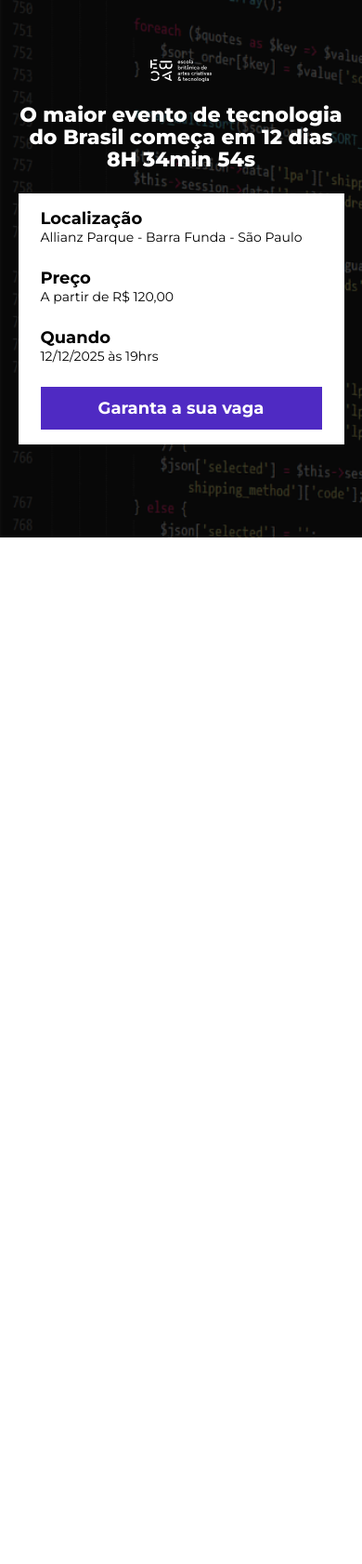
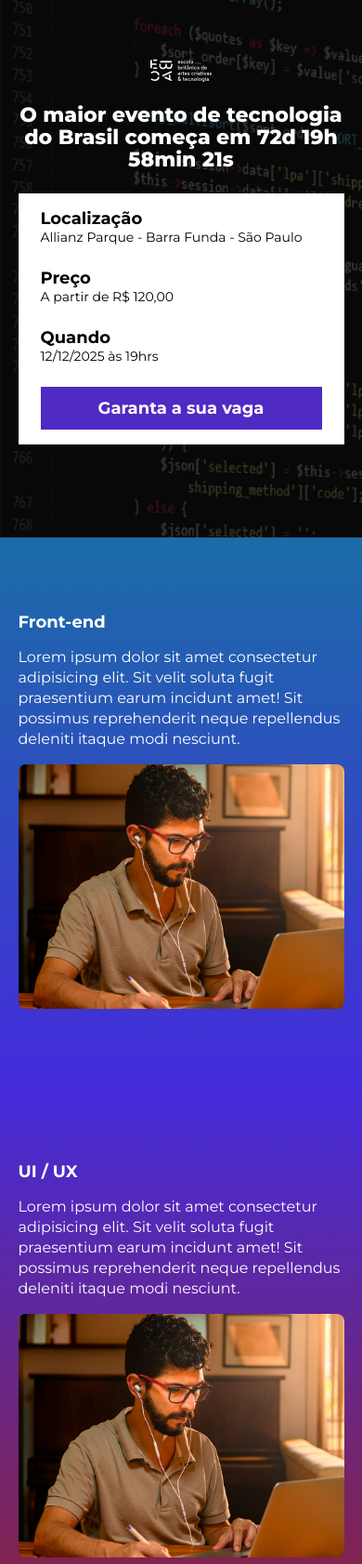
Before and after one commit to erickmjr/ebac_tech_talks, a website built with Parcel: page src/index.html in a window 390 px wide. Shown: the top 1682 px of the page at 93% size. Before the commit the page ends 844 px from the top, so only its background shows below. Built offline with nearby package versions, Linux system fonts and the light colour scheme.

Commit message:
criando a contagem regressiva

```diff
--- a/sharp.config.json
+++ /dev/null
@@ -1,5 +0,0 @@
-{
-    "png": {
-        "quality": 75
-    }
-}
--- a/src/index.html
+++ b/src/index.html
@@ -5,12 +5,14 @@
     <meta name="viewport" content="width=device-width, initial-scale=1.0">
     <title>EBAC tech talks</title>
     <link rel="stylesheet" href="./styles/main.scss">
+    <link rel="stylesheet" href="https://unpkg.com/aos@next/dist/aos.css" />
+
 </head>
 <body>
     <header class="hero">
         <div class="container">
             <img class="hero__logo" src="./images/ebac_logo.svg" alt="EBAC">
-            <p class="hero__text">O maior evento de tecnologia do Brasil começa em 12 dias 8H 34min 54s</p>
+            <p class="hero__text">O maior evento de tecnologia do Brasil começa em <span id="contador"></span></p>
         </div>
         <div class="infos-bar">
             <ul class="infos-bar__infos">
@@ -30,6 +32,56 @@
             <a href="#" class="button button--primary">Garanta a sua vaga</a>
         </div>
     </header>
+
+    <section class="event event--frontend">
+        <div class="container" data-aos="fade-right">
+            <div class="event__details">
+                <h2 class="event__details__title">
+                    Front-end
+                </h2>
+                <p class="event__details__description">Lorem ipsum dolor sit amet consectetur adipisicing elit. Sit velit soluta fugit praesentium earum incidunt amet! Sit possimus reprehenderit neque repellendus deleniti itaque modi nesciunt.</p>
+            </div>
+            <img class="event__image" src="./images/frontend.png" alt="Front-end">
+        </div>
+    </section>
+
+    <section class="event event--ui-ux event--image-left">
+        <div class="container" data-aos="fade-left">
+            <div class="event__details">
+                <h2 class="event__details__title">
+                    UI / UX
+                </h2>
+                <p class="event__details__description">Lorem ipsum dolor sit amet consectetur adipisicing elit. Sit velit soluta fugit praesentium earum incidunt amet! Sit possimus reprehenderit neque repellendus deleniti itaque modi nesciunt.</p>
+            </div>
+            <img class="event__image" src="./images/frontend.png" alt="Front-end">
+        </div>
+    </section>
+
+    <section class="event event--data-science">
+        <div class="container" data-aos="fade-right">
+            <div class="event__details">
+                <h2 class="event__details__title">
+                    Data science
+                </h2>
+                <p class="event__details__description">Lorem ipsum dolor sit amet consectetur adipisicing elit. Sit velit soluta fugit praesentium earum incidunt amet! Sit possimus reprehenderit neque repellendus deleniti itaque modi nesciunt.</p>
+            </div>
+            <img class="event__image" src="./images/frontend.png" alt="Front-end">
+        </div>
+    </section>
+
+    <section class="event event--backend event--image-left">
+        <div class="container" data-aos="fade-left">
+            <div class="event__details">
+                <h2 class="event__details__title">
+                    Back-End
+                </h2>
+                <p class="event__details__description">Lorem ipsum dolor sit amet consectetur adipisicing elit. Sit velit soluta fugit praesentium earum incidunt amet! Sit possimus reprehenderit neque repellendus deleniti itaque modi nesciunt.</p>
+            </div>
+            <img class="event__image" src="./images/frontend.png" alt="Front-end">
+        </div>
+    </section>
+
+    <script src="https://unpkg.com/aos@2.3.1/dist/aos.js"></script>
     <script src="./scripts/main.js"></script>
 </body>
 </html>
--- a/src/scripts/main.js
+++ b/src/scripts/main.js
@@ -0,0 +1,34 @@
+AOS.init();
+
+const dataDoEvento = new Date('May 25, 2025 19:00:00');
+const timeStampDoEvento = dataDoEvento.getTime();
+
+const contaAsHoras = setInterval(function(){
+    const agora = new Date();
+    const timeStampAtual = agora.getTime();
+
+    const distanciaAteEvento = timeStampDoEvento - timeStampAtual;
+
+    const diaEmMs = 1000 * 60 * 60 * 24;
+    const horaEmMs = 1000 * 60 * 60;
+    const minEmMs = 1000 * 60;
+    const segEmMs = 1000;
+
+    const diasAteEvento = Math.floor(distanciaAteEvento/ diaEmMs);
+    const horasAteEvento = Math.floor((distanciaAteEvento % diaEmMs) / horaEmMs);
+    const minutosAteEvento = Math.floor((distanciaAteEvento % horaEmMs) / minEmMs);
+    const segundosAteEvento = Math.floor((distanciaAteEvento % minEmMs) / segEmMs);
+
+    console.log(diasAteEvento)
+    console.log(horasAteEvento)
+    console.log(minutosAteEvento)
+    console.log(segundosAteEvento)
+
+    document.getElementById('contador').innerHTML = `${diasAteEvento}d ${horasAteEvento}h ${minutosAteEvento}min ${segundosAteEvento}s`;
+
+    if (distanciaAteEvento < 0) {
+        clearInterval(contaAsHoras);
+
+        document.getElementById('contador').innerHTML = "Evendo expirado";
+    }
+}, 1000)
--- /dev/null
+++ b/src/styles/_event.scss
@@ -0,0 +1,61 @@
+@use 'variables';
+
+.event {
+    padding: 80px 0;
+
+    &--frontend  {
+        background-image: linear-gradient(180deg, variables.$blue1, variables.$blue2);
+    }
+    &--data-science {
+        background-image: linear-gradient(180deg, variables.$pink, variables.$yellow);
+    }
+    &--ui-ux  {
+        background-image: linear-gradient(180deg, variables.$blue2, variables.$pink);
+    }
+    &--backend  {
+        background-image: linear-gradient(180deg, variables.$yellow, variables.$pink);
+    }
+
+    &--image-left {
+        .container {
+            flex-direction: row-reverse;
+        }
+    }
+
+    .container {
+        display: flex;
+        gap: 40px;
+
+        @media (max-width: 640px) {
+            display: block;
+        }
+    }
+
+    &__image {
+        max-width: 360px;
+        border-radius: 8px;
+
+        @media (max-width: 640px) {
+            width: 100%;
+        }
+    }
+
+    &__details {
+
+        @media (max-width: 640px) {
+            margin-right: 0;
+            margin-bottom: 16px;
+        }
+
+        &__title {
+            font-size: 18px;
+            font-weight: bold;
+            margin-bottom: 16px;
+        }
+
+        &__description {
+            font-size: 16px;
+            line-height: 22px;
+        }
+    }
+}
--- a/src/styles/_hero.scss
+++ b/src/styles/_hero.scss
@@ -1,3 +1,5 @@
+@use 'variables';
+
 .hero {
     padding-top: 64px;
     padding-bottom: 100px;
@@ -16,7 +18,7 @@
         left: 0;
         width: 100%;
         height: 100%;
-        background-color: black;
+        background-color: variables.$secondaryTextColor;
         content: '';
         opacity: .7;
     }
--- /dev/null
+++ b/src/styles/_variables.scss
@@ -0,0 +1,8 @@
+$textColor: #fff;
+$secondaryTextColor: #000;
+
+$blue1: #1B6CA7;
+$blue2: #442BDB;
+$pink: #89223B;
+$yellow: #9C791D;
+$purple: #4F2AC3;
--- a/src/styles/components/_buttons.scss
+++ b/src/styles/components/_buttons.scss
@@ -1,3 +1,5 @@
+@use '../variables';
+
 .button {
     padding: 12px;
     font-size: 18px;
@@ -7,8 +9,8 @@
     white-space: nowrap;
 
     &--primary {
-        color: #fff;
-        background-color: #4F2AC3;
+        color: variables.$textColor;
+        background-color: variables.$purple;
     }
 
         @media (max-width: 640px) {
--- a/src/styles/components/_infos_bar.scss
+++ b/src/styles/components/_infos_bar.scss
@@ -1,6 +1,8 @@
+@use '../variables';
+
 .infos-bar {
     padding: 16px 24px;
-    background-color: #fff;
+    background-color: variables.$textColor;
     display: flex;
     justify-content: space-between;
     margin: 0 auto;
@@ -13,10 +15,10 @@
 
         &__item {
             font-size: 14px;
-            color: #000;
+            color: variables.$secondaryTextColor;
 
             b {
-                color: #000;
+                color: variables.$secondaryTextColor;
                 font-size: 18px;
                 display: block;
             }
--- a/src/styles/main.scss
+++ b/src/styles/main.scss
@@ -1,4 +1,6 @@
 @use 'hero';
+@use 'event';
+@use 'variables';
 @use 'components/infos_bar';
 @use 'components/buttons';
 @import url('https://fonts.googleapis.com/css2?family=Montserrat:ital,wght@0,100..900;1,100..900&display=swap');
@@ -8,7 +10,7 @@
     padding: 0;
     box-sizing: border-box;
     font-family: Montserrat, sans-serif;
-    color: #fff;
+    color: variables.$textColor;
     list-style: none;
 }
 
```
Also changed, not shown: package.json (+11 -2 lines), 2 other files.
